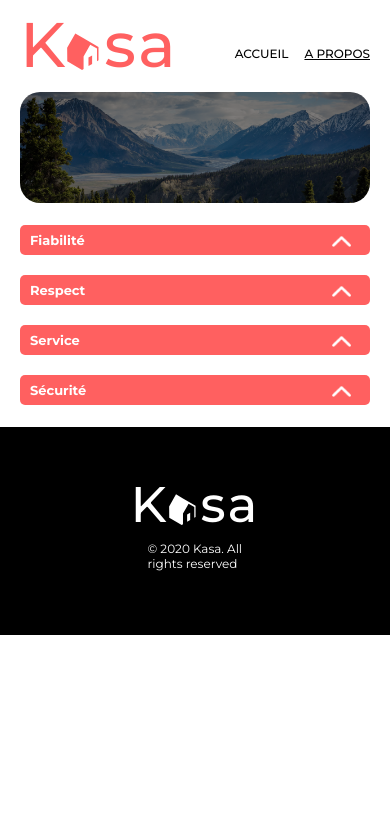
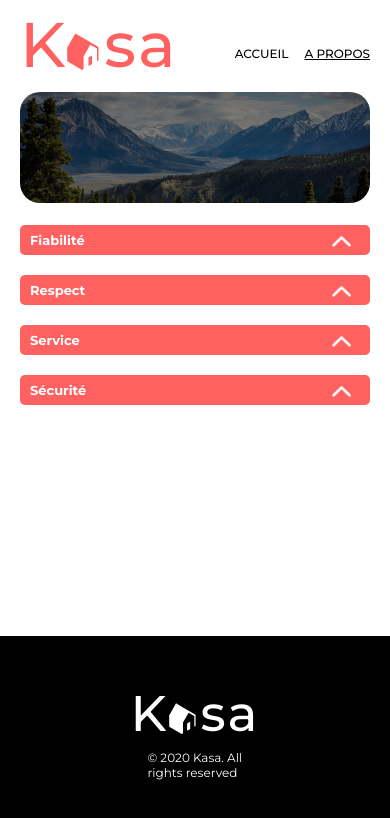
Before and after one commit to h-khribich/P8, a React (Create React App) app in the folder kasa/: page /a-propos in a window 390 px wide. Shown: the top 818 px of the page. Built offline with nearby package versions, Linux system fonts and the light colour scheme; no server answers.

Commit message:
Fixed footer positioning

```diff
--- a/kasa/src/style/App.css
+++ b/kasa/src/style/App.css
@@ -64,6 +64,10 @@ body {
 }
 
 @media (max-width: 800px) {
+  html, body, #root {
+    height: 100vh;
+  }
+
   body > *:not(footer):not(.footer) {
     margin: 20px;
   }
@@ -104,5 +108,6 @@ body {
     margin-left: 20px!important;
     margin-right: 20px!important;
     gap: 20px;
+    flex: 1;
   }
 }
```
